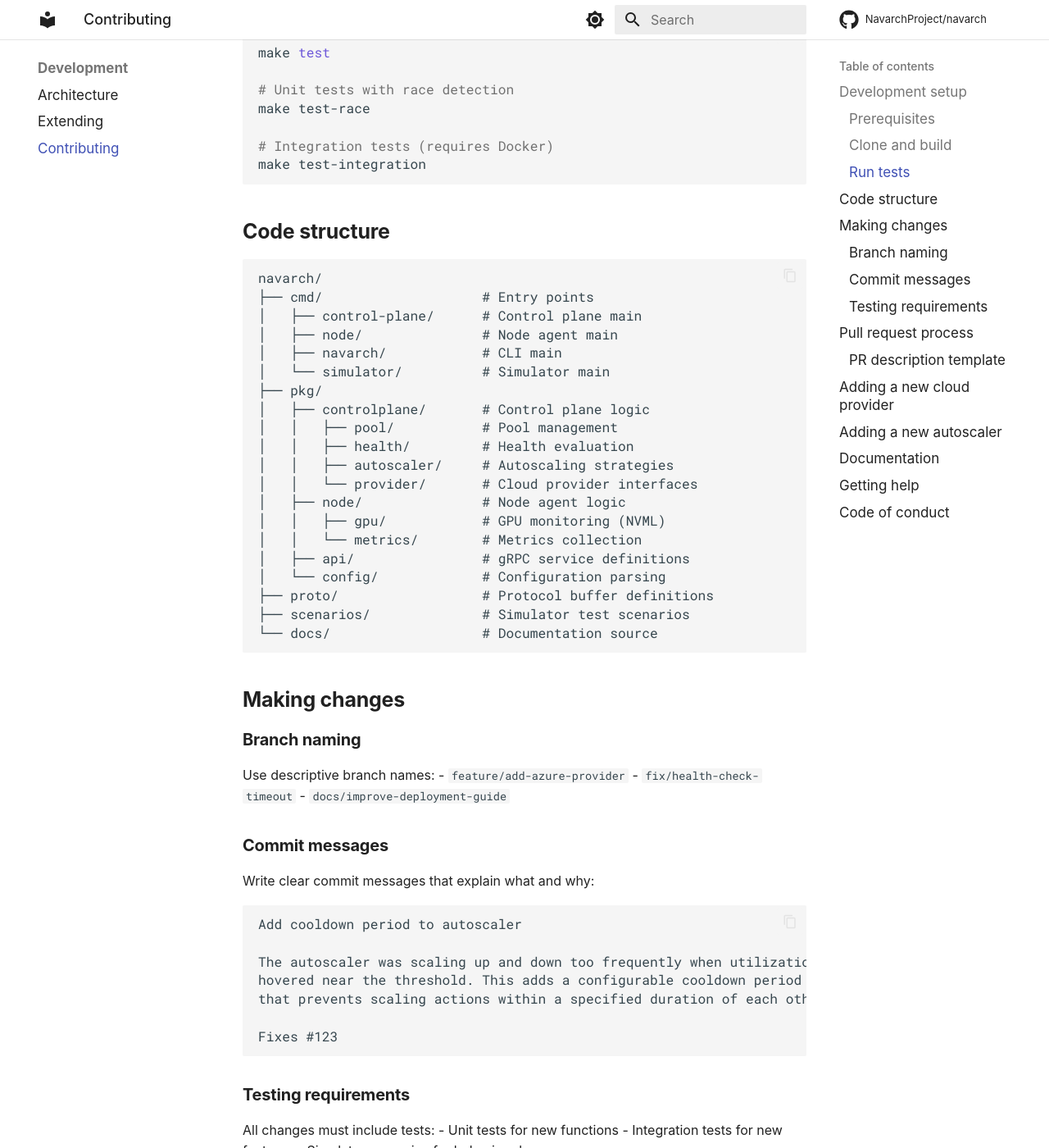
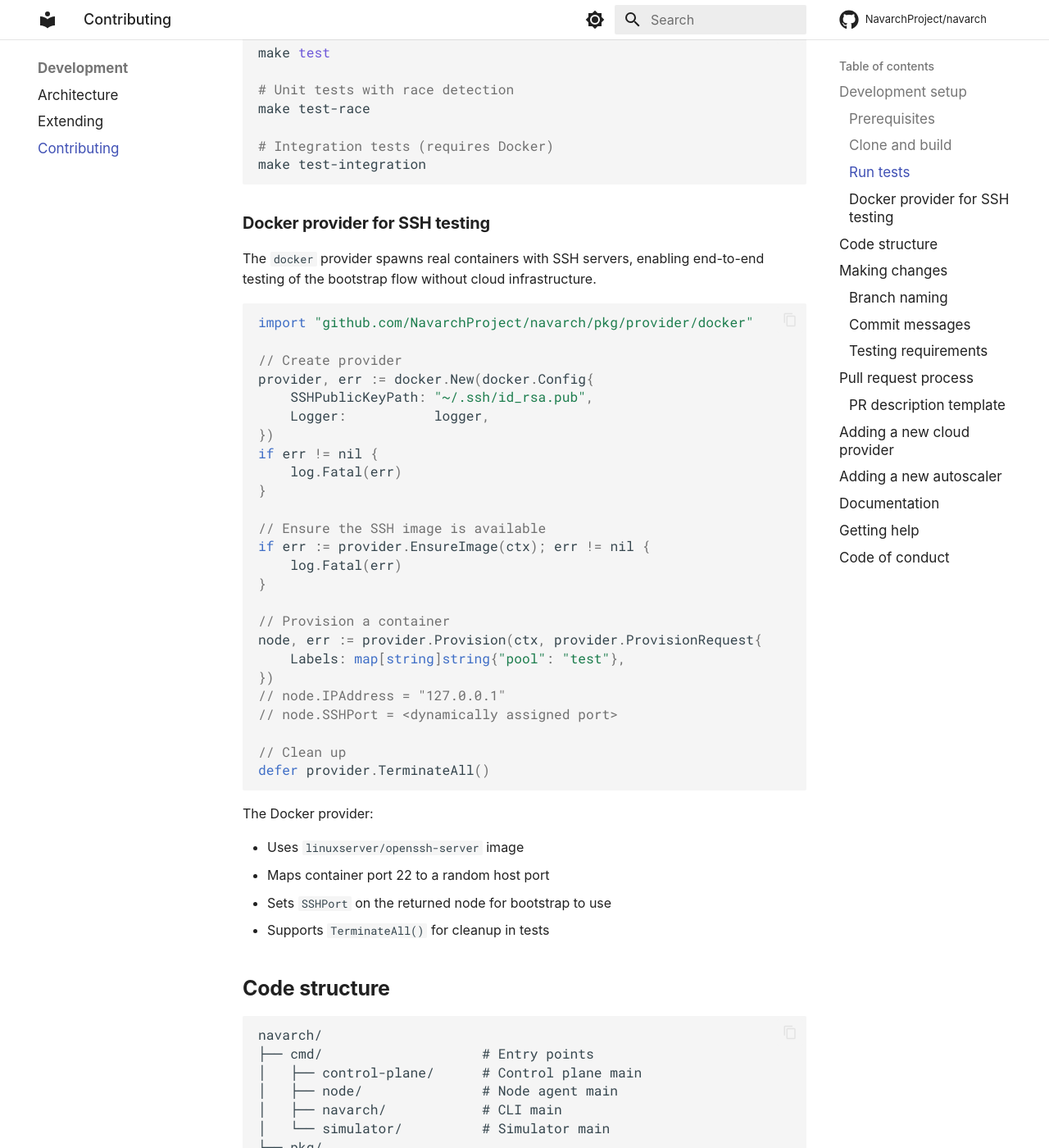
Before and after one commit to NavarchProject/navarch, an MkDocs documentation site: the page built from website/docs/contributing.md, in a window 1280 px wide and 1400 px high, scrolled down 842 px. Shown: the whole window at 82% size. Built offline with MkDocs 1.6.1 and Material for MkDocs 9.7.7, drawn with Linux system fonts in a browser that asks for light colours; some web fonts are replaced; comment, search, counter and statistics services are not loaded; some of the changed text lies outside the part shown.

Commit message:
Document Docker provider for SSH integration testing
Co-Authored-By: Claude Opus 4.5 <noreply@anthropic.com>

````diff
--- a/website/docs/contributing.md
+++ b/website/docs/contributing.md
@@ -38,6 +38,45 @@ make test-race
 make test-integration
 ```
 
+### Docker provider for SSH testing
+
+The `docker` provider spawns real containers with SSH servers, enabling end-to-end testing of the bootstrap flow without cloud infrastructure.
+
+```go
+import "github.com/NavarchProject/navarch/pkg/provider/docker"
+
+// Create provider
+provider, err := docker.New(docker.Config{
+    SSHPublicKeyPath: "~/.ssh/id_rsa.pub",
+    Logger:           logger,
+})
+if err != nil {
+    log.Fatal(err)
+}
+
+// Ensure the SSH image is available
+if err := provider.EnsureImage(ctx); err != nil {
+    log.Fatal(err)
+}
+
+// Provision a container
+node, err := provider.Provision(ctx, provider.ProvisionRequest{
+    Labels: map[string]string{"pool": "test"},
+})
+// node.IPAddress = "127.0.0.1"
+// node.SSHPort = <dynamically assigned port>
+
+// Clean up
+defer provider.TerminateAll()
+```
+
+The Docker provider:
+
+- Uses `linuxserver/openssh-server` image
+- Maps container port 22 to a random host port
+- Sets `SSHPort` on the returned node for bootstrap to use
+- Supports `TerminateAll()` for cleanup in tests
+
 ## Code structure
 
 ```
@@ -53,6 +92,7 @@ navarch/
 │   │   ├── health/         # Health evaluation
 │   │   ├── autoscaler/     # Autoscaling strategies
 │   │   └── provider/       # Cloud provider interfaces
+│   │       └── docker/     # Docker provider for testing
 │   ├── node/               # Node agent logic
 │   │   ├── gpu/            # GPU monitoring (NVML)
 │   │   └── metrics/        # Metrics collection
````
Also changed, not shown: website/docs/extending.md (+1 -1 lines).
